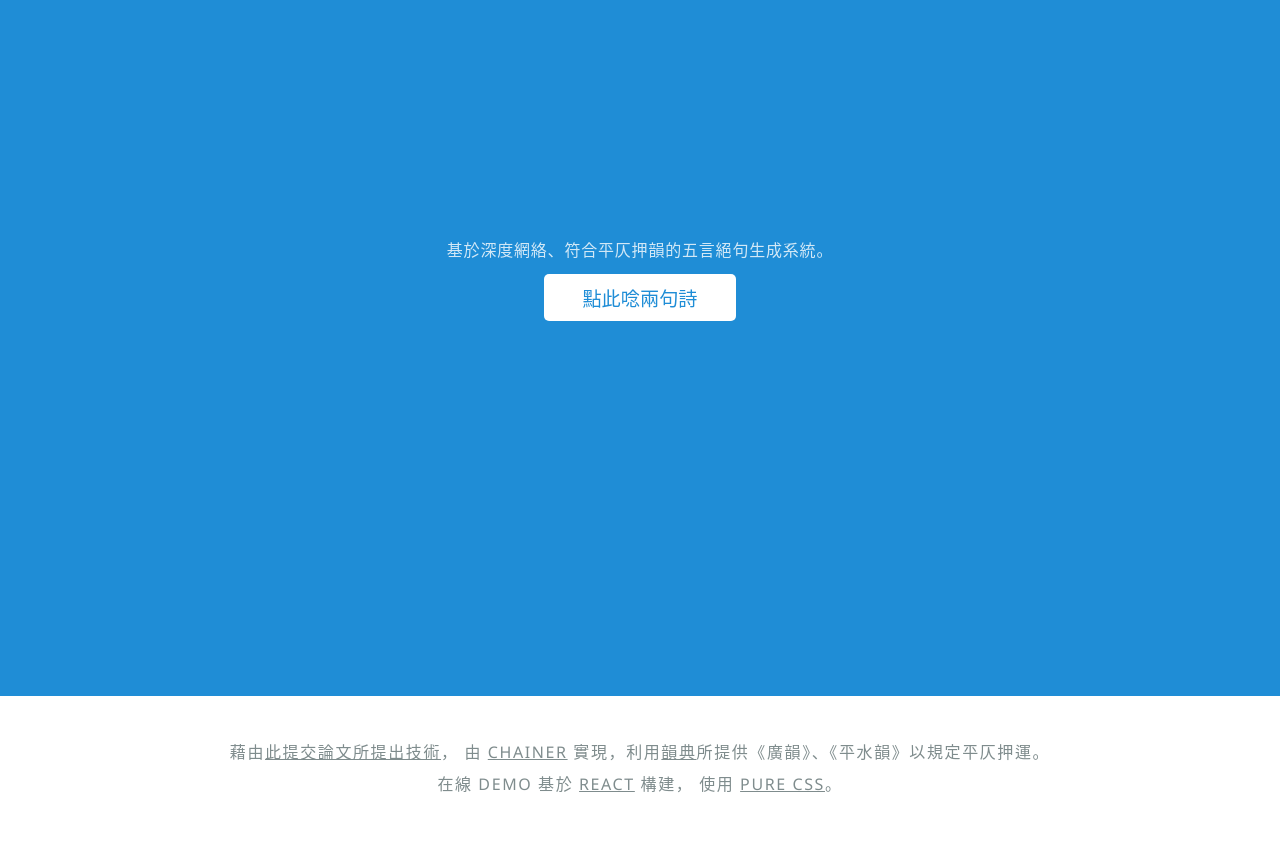
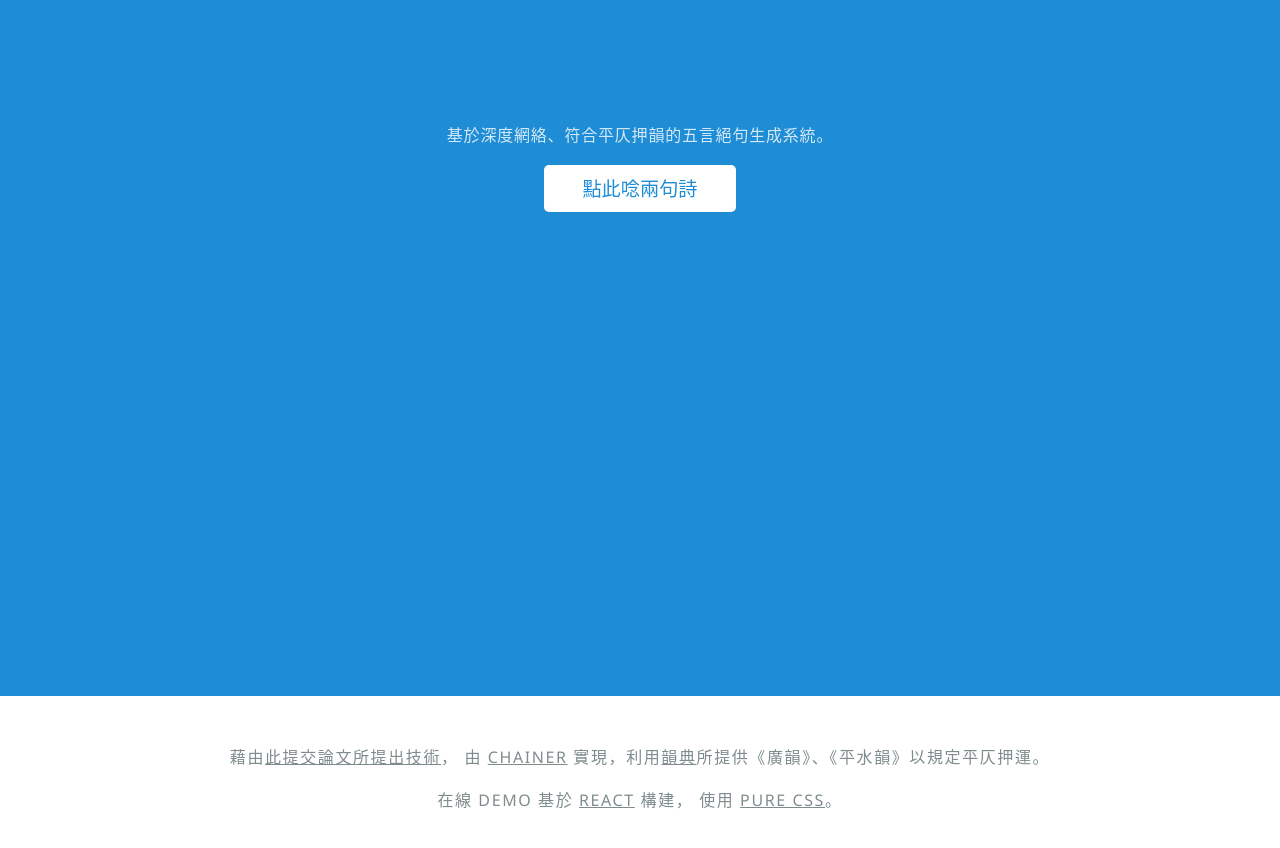
Before and after one commit to alantian/kanshi-web, a React (Create React App) app: page / in a window 1280 px wide. Shown: the top 848 px of the page. Built offline with nearby package versions, Linux system fonts and the light colour scheme.

Commit message:
typesetting

```diff
--- a/src/App.css
+++ b/src/App.css
@@ -146,10 +146,10 @@ a.pure-button-primary {
 .splash {
     /* absolute center .splash within .splash-container */
     width: 80%;
-    height: 50%;
+    height: 70%;
     margin: auto;
     position: absolute;
-    top: 100px; left: 0; bottom: 0; right: 0;
+    top: 0px; left: 0; bottom: 0; right: 0;
     text-align: center;
     text-transform: uppercase;
 }
@@ -258,7 +258,7 @@ a.pure-button-primary {
     to work with */
     .splash {
         width: 50%;
-        height: 50%;
+        height: 70%;
     }
 
     .splash-head {
@@ -291,12 +291,16 @@ For Chinese typesetting
 */
 
 .with-chinese {
-  line-height: 1.0em;
+  line-height: 1.7em;
   text-align: justify center;
   text-justify: inter-ideographic; /*IE*/
   font-family: "Noto Sans", "Noto Sans CJK KR",  "Noto Sans CJK TC", sans-serif;
 }
 
+.poem {
+  line-height: 0.5em;
+}
+
 a {
     color: inherit;
 }
--- a/src/App.js
+++ b/src/App.js
@@ -17,7 +17,6 @@ class App extends Component {
     p = p.replace(/，/g, "，$");
     p = p.replace(/。/g, "。$");
     var ps = p.split('$');
-    console.log(ps);
 
     this.setState({
       poem_sents: ps
@@ -46,7 +45,7 @@ class App extends Component {
 
     if (this.state.poem_sents.length >= 4) {
       poem = (
-        <h1 class="splash-head">
+        <h1 class="splash-head poem">
           <div>
             <p>  {this.state.poem_sents[0]} </p>
             <p>  {this.state.poem_sents[1]} </p>
@@ -82,12 +81,12 @@ class App extends Component {
           <div class="content">
             <div class="content-head is-center">
               <p>
-                藉由<a href="https://openreview.net/forum?id=SyqShMZRb&noteId=SyqShMZRb" target="_blank">此提交論文所提出技術</a>，
-                由 <a href="https://chainer.org/" target="_blank">Chainer</a> 實現，利用<a href="http://ytenx.org/" target="_blank">韻典</a>所提供《廣韻》、《平水韻》以規定平仄押運。
+                藉由<a href="https://openreview.net/forum?id=SyqShMZRb&noteId=SyqShMZRb" target="_blank" rel="noopener noreferrer">此提交論文所提出技術</a>，
+                由 <a href="https://chainer.org/" target="_blank" rel="noopener noreferrer">Chainer</a> 實現，利用<a href="http://ytenx.org/" target="_blank" rel="noopener noreferrer">韻典</a>所提供《廣韻》、《平水韻》以規定平仄押運。
               </p>
               <p>
-                在線 Demo 基於 <a href="https://reactjs.org/" target="_blank">React</a> 構建，
-                使用 <a href="https://purecss.io">Pure CSS</a>。
+                在線 Demo 基於 <a href="https://reactjs.org/ " target="_blank" rel="noopener noreferrer">React</a> 構建，
+                使用 <a href="https://purecss.io" target="_blank" rel="noopener noreferrer">Pure CSS</a>。
               </p>
             </div>
           </div>
```
